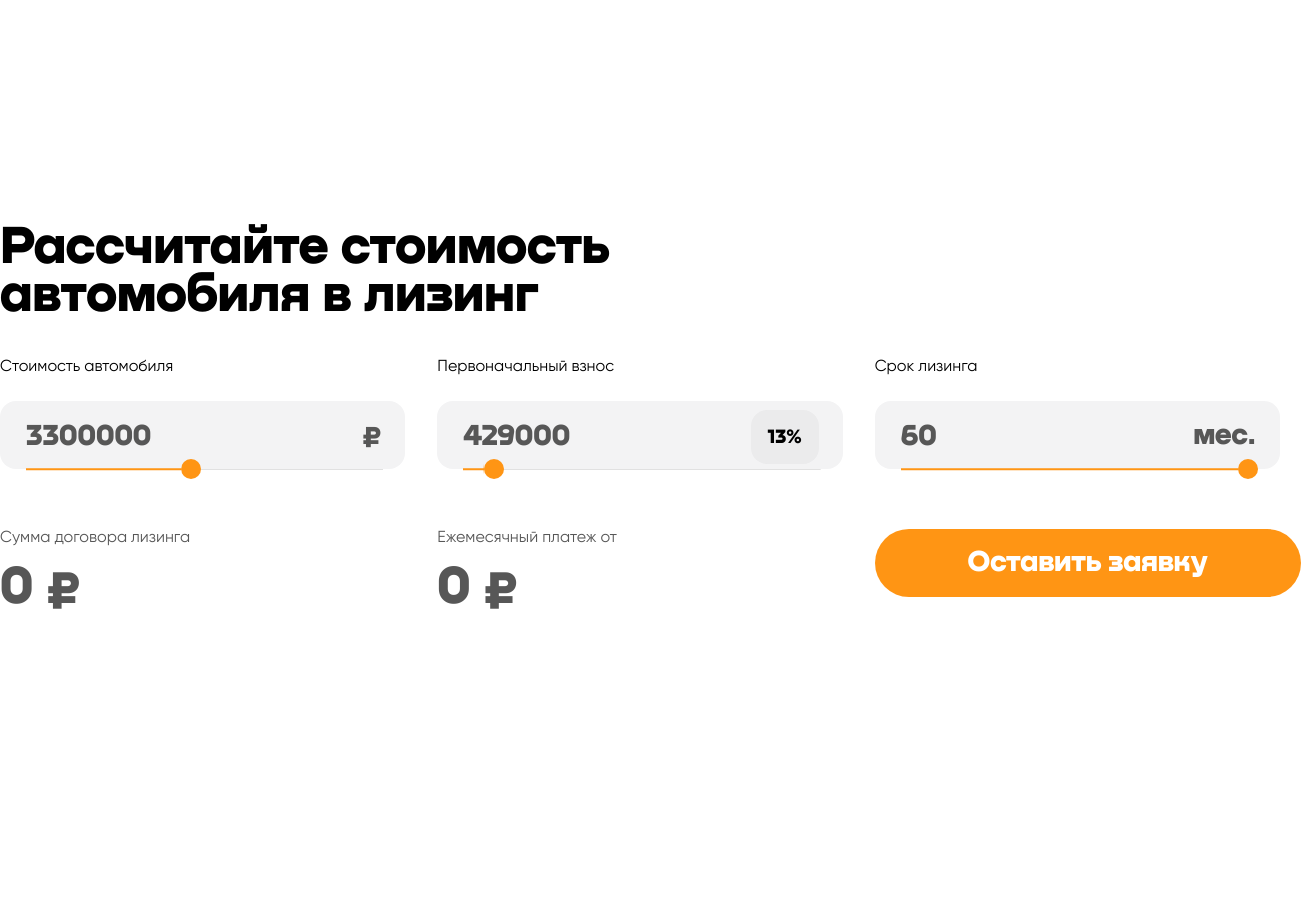
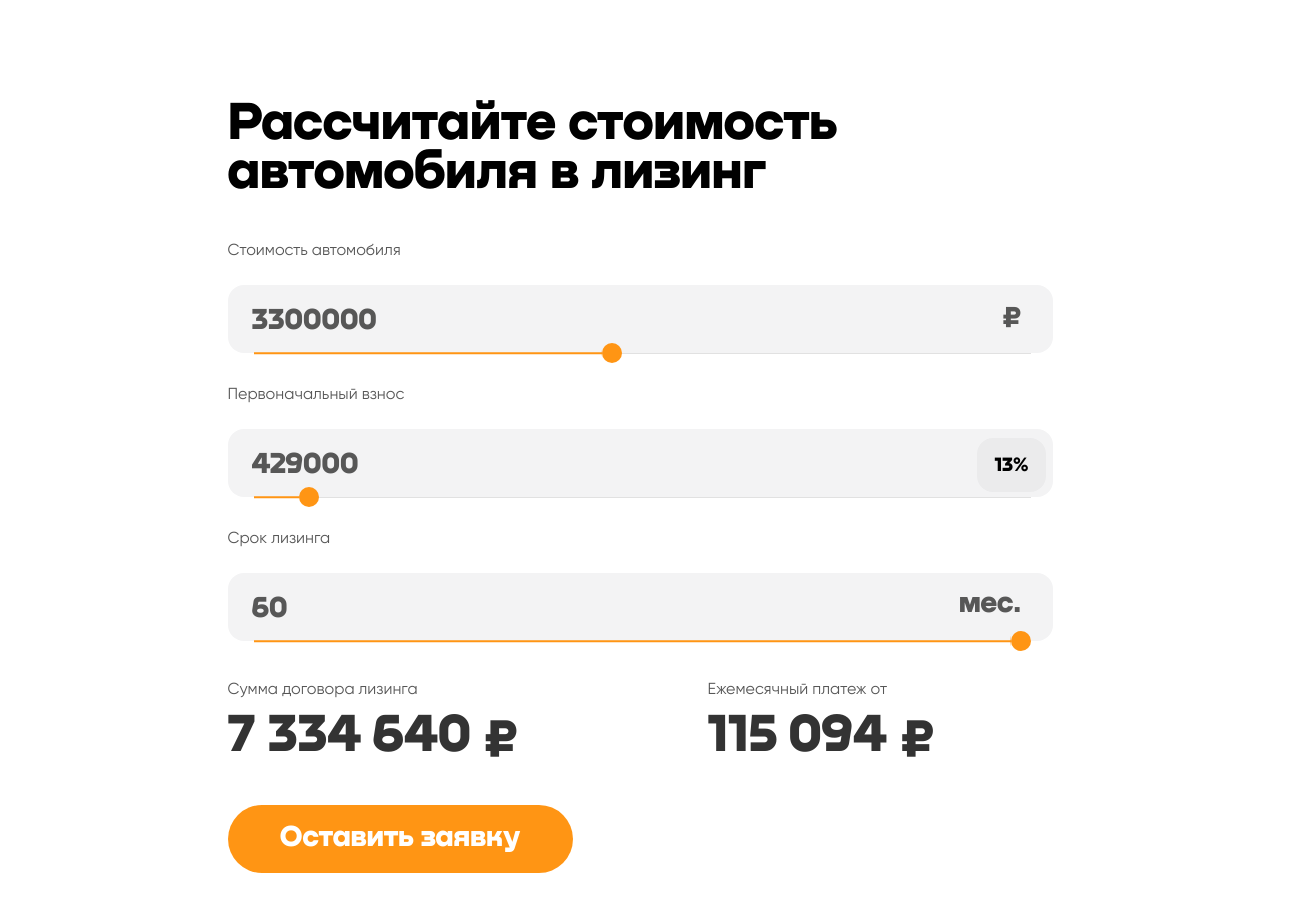
Before and after one commit to egoryan8/oxem-test, a React (Create React App) app: page / in a window 1280 px wide. Shown: the top 912 px of the page, 1301 px wide, since content can reach past the window. Before the commit the page ends 800 px from the top, so only its background shows below. Built offline with nearby package versions, Linux system fonts and the light colour scheme.

Commit message:
feat: add response

```diff
--- a/src/App.js
+++ b/src/App.js
@@ -10,35 +10,36 @@ function App() {
   const percentsTo = percents / 100;
   const [leasing, setLeasing] = useState(60);
   const [initial, setInitial] = useState(Math.round(percentsTo * carPrice));
-  const [monthPay, setMonthPay] = useState(0);
-  const [sum, setSum] = useState(0);
+  const [monthPay, setMonthPay] = useState(
+    Math.round(
+      (carPrice - initial) * ((0.035 * Math.pow(1.035, leasing)) / (Math.pow(1.035, leasing) - 1)),
+    ),
+  );
+  const [sum, setSum] = useState(initial + leasing * monthPay);
   const CAR_PRICE_MIN = 1000000;
   const CAR_PRICE_MAX = 6000000;
   const PERCENTS_MIN = 10;
   const PERCENTS_MAX = 60;
   const LEASING_MIN = 1;
   const LEASING_MAX = 60;
-  const calcMonthPay = () => {
-    setMonthPay(
-      Math.round(
-        (carPrice - initial) *
-          ((0.035 * Math.pow(1.035, leasing)) / (Math.pow(1.035, leasing) - 1)),
-      ),
+
+  const calcMonthPay = (price, initialValue, leasingPercents) => {
+    return Math.round(
+      (price - Number(initialValue)) *
+        ((0.035 * Math.pow(1.035, leasingPercents)) / (Math.pow(1.035, leasingPercents) - 1)),
     );
   };
 
-  const calcSum = () => {
-    setSum(initial + leasing * monthPay);
+  const calcSum = (initialValue, leasingPercents, month) => {
+    return Number(initialValue) + leasingPercents * month;
   };
 
-  const onBlurChange = (e, min, max) => {
+  const onBlurChange = (e, min, max, setValue) => {
     if (e.target.value > max) {
-      return max;
-    }
-    if (e.target.value < min) {
-      return min;
-    }
-    return e.target.value;
+      setValue(max);
+    } else if (e.target.value < min) {
+      setValue(min);
+    } else setValue(e.target.value);
   };
 
   function numberWithSpaces(x) {
@@ -46,30 +47,41 @@ function App() {
   }
 
   const onChangePercents = (e) => {
-    setInitial(Math.round((e.target.value / 100) * carPrice));
+    const initialValue = Math.round((e.target.value / 100) * carPrice);
+    setInitial(initialValue);
     setPercents(e.target.value);
-    calcMonthPay();
-    calcSum();
+    const month = calcMonthPay(carPrice, initialValue, leasing);
+    setMonthPay(month);
+    const sum = calcSum(initialValue, leasing, month);
+    setSum(sum);
   };
 
   const onChangePrice = (e) => {
+    const initialValue = Math.round((percents / 100) * e.target.value);
     setCarPrice(e.target.value);
-    setInitial(Math.round((percents / 100) * e.target.value));
-    calcMonthPay();
-    calcSum();
+    setInitial(initialValue);
+    const month = calcMonthPay(e.target.value, initialValue, leasing);
+    setMonthPay(month);
+    const sum = calcSum(initialValue, leasing, month);
+    setSum(sum);
   };
 
   const onChangeInitial = (e) => {
+    const percents = Math.round((e.target.value / carPrice) * 100);
     setInitial(e.target.value);
-    setPercents(Math.round((e.target.value / carPrice) * 100));
-    calcMonthPay();
-    calcSum();
+    setPercents(percents);
+    const month = calcMonthPay(carPrice, e.target.value, leasing);
+    setMonthPay(month);
+    const sum = calcSum(e.target.value, leasing, month);
+    setSum(sum);
   };
 
   const onChangeLeasing = (e) => {
     setLeasing(e.target.value);
-    calcSum();
-    calcMonthPay();
+    const month = calcMonthPay(carPrice, initial, e.target.value);
+    setMonthPay(month);
+    const sum = calcSum(initial, e.target.value, month);
+    setSum(sum);
   };
 
   return (
@@ -84,9 +96,11 @@ function App() {
                 className="input-range__value input-range__value_input"
                 value={carPrice}
                 onChange={onChangePrice}
-                onBlur={(e) => onBlurChange(e, CAR_PRICE_MIN, CAR_PRICE_MAX)}
+                onBlur={(e) => {
+                  onBlurChange(e, CAR_PRICE_MIN, CAR_PRICE_MAX, setCarPrice);
+                }}
               />
-              <span className="input-range__value">₽</span>
+              <span className="input-range__value">&#8381;</span>
             </div>
             <input
               className="input-range"
@@ -107,6 +121,10 @@ function App() {
                 className="input-range__value input-range__value_input"
                 value={initial}
                 onChange={onChangeInitial}
+                onBlur={(e) => {
+                  onBlurChange(e, PERCENTS_MIN, PERCENTS_MAX, setPercents);
+                  setInitial();
+                }}
               />
               <span className="input-range__percents">{percents}%</span>
             </div>
@@ -130,7 +148,7 @@ function App() {
                 className="input-range__value input-range__value_input"
                 value={leasing}
                 onChange={onChangeLeasing}
-                onBlur={(e) => onBlurChange(e, LEASING_MIN, LEASING_MAX)}
+                onBlur={(e) => onBlurChange(e, LEASING_MIN, LEASING_MAX, setLeasing)}
               />
               <span className="input-range__value">мес.</span>
             </div>
--- a/src/App.scss
+++ b/src/App.scss
@@ -1,28 +1,55 @@
 @import url(./fonts/fonts.css);
 
 #root {
-  height: 100vh;
+  min-height: 100vh;
   display: flex;
   align-items: center;
 }
 
 .page {
+  padding: 100px 36px;
   max-width: 1345px;
+  min-width: 320px;
   margin: 0 auto;
   &__header {
+    margin: 0 0 32px;
     font-family: 'Nekst-Black', Arial, Helvetica, sans-serif;
     font-size: 54px;
     line-height: 90%;
     max-width: 753px;
+    @media (max-width: 1439px) {
+      margin-bottom: 44px;
+    }
+    @media (max-width: 767px) {
+      margin-bottom: 32px;
+      font-size: 34px;
+      max-width: 70%;
+    }
+  }
+  @media (max-width: 767px) {
+    padding: 50px 20px;
   }
 }
 
 .cards {
+  width: 100%;
   padding: 0;
   margin: 0;
   display: grid;
   grid-template-columns: repeat(3, minmax(100px, 427px));
   gap: 44px 32px;
+  @media (max-width: 1439px) {
+    grid-template-columns: repeat(2, minmax(300px, 345px));
+    gap: 32px 135px;
+  }
+  @media (max-width: 1023px) {
+    grid-template-columns: repeat(2, minmax(300px, 345px));
+    gap: 32px 19px;
+  }
+  @media (max-width: 767px) {
+    grid-template-columns: 1fr;
+    gap: 16px;
+  }
 }
 
 .send-request-btn {
@@ -33,9 +60,9 @@
   font-style: normal;
   font-weight: 900;
   font-size: 30px;
-  line-height: 36px;
+  line-height: 91%;
   color: #ffffff;
-  width: 426px;
+  width: 100%;
   height: 68px;
   align-self: center;
   cursor: pointer;
@@ -49,4 +76,11 @@
   &:disabled {
     background: rgba(255, 149, 20, 0.4);
   }
+  @media (max-width: 1439px) {
+    margin-top: 12px;
+  }
+  @media (max-width: 767px) {
+    margin-top: 14px;
+    font-size: 22px;
+  }
 }
--- a/src/components/card-cost/CardCost.scss
+++ b/src/components/card-cost/CardCost.scss
@@ -1,14 +1,21 @@
 @import url(../../fonts/fonts.css);
 
 .card-cost {
+  margin-top: 5px;
   display: flex;
   flex-direction: column;
   &__title {
+    margin: 0 0 10px;
     font-family: 'Gilroy';
     font-weight: 400;
     font-size: 16px;
     line-height: 150%;
     color: #575757;
+    @media (max-width: 767px) {
+      font-size: 14px;
+      color: #333333;
+      margin-bottom: 5px;
+    }
   }
   &__sum {
     font-family: 'Nekst-Black';
@@ -17,5 +24,16 @@
     font-size: 54px;
     line-height: 90%;
     color: #575757;
+    @media (max-width: 1439px) {
+      color: #333333;
+    }
+    @media (max-width: 767px) {
+      font-size: 22px;
+    }
+  }
+  @media (max-width: 767px) {
+    &:last-of-type {
+      margin-top: 13px;
+    }
   }
 }
--- a/src/components/card-cost/CardRange.scss
+++ b/src/components/card-cost/CardRange.scss
@@ -3,11 +3,17 @@
 .card-range {
   list-style: none;
   width: 100%;
+  @media (max-width: 1439px) {
+    grid-column: 1/ 3;
+  }
+  @media (max-width: 767px) {
+    grid-column: 1 / 2;
+  }
 }
 
 .input-range__wrapper {
   margin-top: 24px;
-  padding: 16px 24px 13px;
+  padding: 16px 7px 13px 24px;
   background: #f3f3f4;
   border-radius: 16px;
   width: 100%;
@@ -16,6 +22,11 @@
   position: relative;
   display: flex;
   align-items: center;
+  @media (max-width: 767px) {
+    margin-top: 8px;
+    height: 60px;
+    padding-left: 20px;
+  }
 }
 
 .input-range__value-wrapper {
@@ -24,21 +35,29 @@
   justify-content: space-between;
 }
 .card-range__title {
+  color: #575757;
   margin: 0;
   font-family: 'Gilroy', Arial, Helvetica, sans-serif;
   font-style: normal;
   font-weight: 400;
   font-size: 16px;
   line-height: 125%;
+
+  @media (max-width: 767px) {
+    font-size: 14px;
+    color: #333e48;
+  }
 }
 
 .input-range__value {
+  margin-right: 24px;
   color: #575757;
   font-family: 'Nekst-Black';
   font-style: normal;
   font-weight: 900;
   font-size: 30px;
-  line-height: 36px;
+  line-height: 90%;
+  padding: 0;
 
   &_input {
     border: none;
@@ -48,6 +67,11 @@
     &:focus {
       outline: none;
     }
+  }
+
+  @media (max-width: 767px) {
+    font-size: 22px;
+    color: #333e48;
   }
 }
 
@@ -78,6 +102,9 @@
   width: calc(100% - 48px);
   -moz-appearance: none;
   appearance: none;
+  @media (max-width: 767px) {
+    width: calc(100% - 40px);
+  }
 }
 
 .input-range:active {
```
